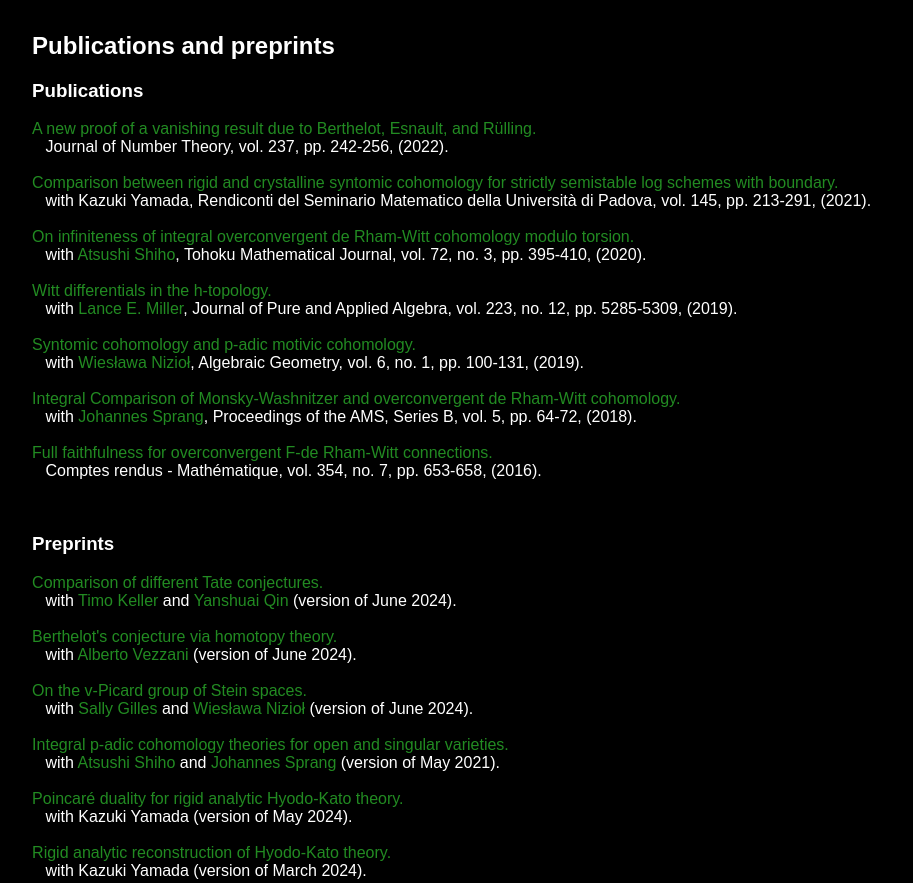
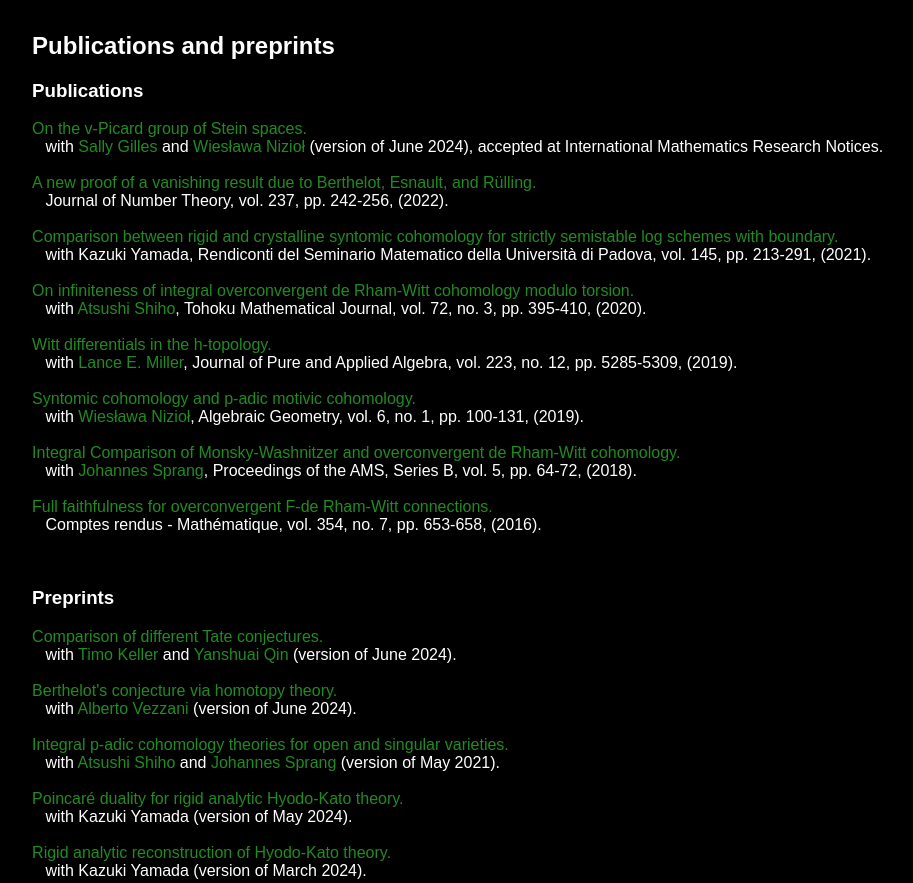
Before and after one commit to ErtlVroni/ertlvroni.github.io, a plain HTML site: page index.html in a window 1280 px wide. Shown: the part 1280-2163 px from the top of the page, without its empty margins (189-1102 px from the left). Drawn offline with Linux system fonts and the light colour scheme.

Commit message:
added acceptance of stein paper

```diff
--- a/index.html
+++ b/index.html
@@ -192,6 +192,8 @@ Here is a detailed <a href="Ertl_CV_2023-24.pdf">CV</a>.
 
 <h3>Publications</h3>
 <p>
+     <a href="https://arxiv.org/abs/2312.14649">On the v-Picard group of Stein spaces.</a><br>
+&nbsp;&nbsp;&nbsp;with <a href="https://sgilles.cygale.net/">Sally Gilles</a> and <a href="http://perso.ens-lyon.fr/wieslawa.niziol/">Wies&#0322;awa Nizio&#0322;</a> (version of June 2024), accepted at International Mathematics Research Notices.<br><br>
      <a href="https://www.sciencedirect.com/science/article/pii/S0022314X19301271">A new proof of a vanishing result due to Berthelot, Esnault, and R&uuml;lling.</a><br>
 &nbsp;&nbsp;&nbsp;Journal of Number Theory, vol. 237, pp. 242-256, (2022).
 <br><br>
@@ -223,8 +225,6 @@ Here is a detailed <a href="Ertl_CV_2023-24.pdf">CV</a>.
 &nbsp;&nbsp;&nbsp;with <a href="https://timo-keller.de/">Timo Keller</a> and <a href="https://sites.google.com/view/ysqin/">Yanshuai Qin</a> (version of June 2024).<br><br>
 <a href="https://arxiv.org/abs/2406.02182">Berthelot's conjecture via homotopy theory.</a><br>
 &nbsp;&nbsp;&nbsp;with <a href="https://sites.unimi.it/vezzani/">Alberto Vezzani</a> (version of June 2024).<br><br>
-<a href="https://arxiv.org/abs/2312.14649">On the v-Picard group of Stein spaces.</a><br>
-&nbsp;&nbsp;&nbsp;with <a href="https://sgilles.cygale.net/">Sally Gilles</a> and <a href="http://perso.ens-lyon.fr/wieslawa.niziol/">Wies&#0322;awa Nizio&#0322;</a> (version of June 2024).<br><br>
 <a href="https://arxiv.org/abs/2105.11009">Integral p-adic cohomology theories for open and singular varieties.</a> <br>
 &nbsp;&nbsp;&nbsp;with <a href="https://www.s.u-tokyo.ac.jp/en/people/shiho_atsushi/">Atsushi Shiho</a> and <a href="https://homepages.uni-regensburg.de/~spj54141/impressum.html">Johannes Sprang</a> (version of May 2021).
 <br><br>
```
Also changed, not shown: index2.html (+2 -2 lines).
